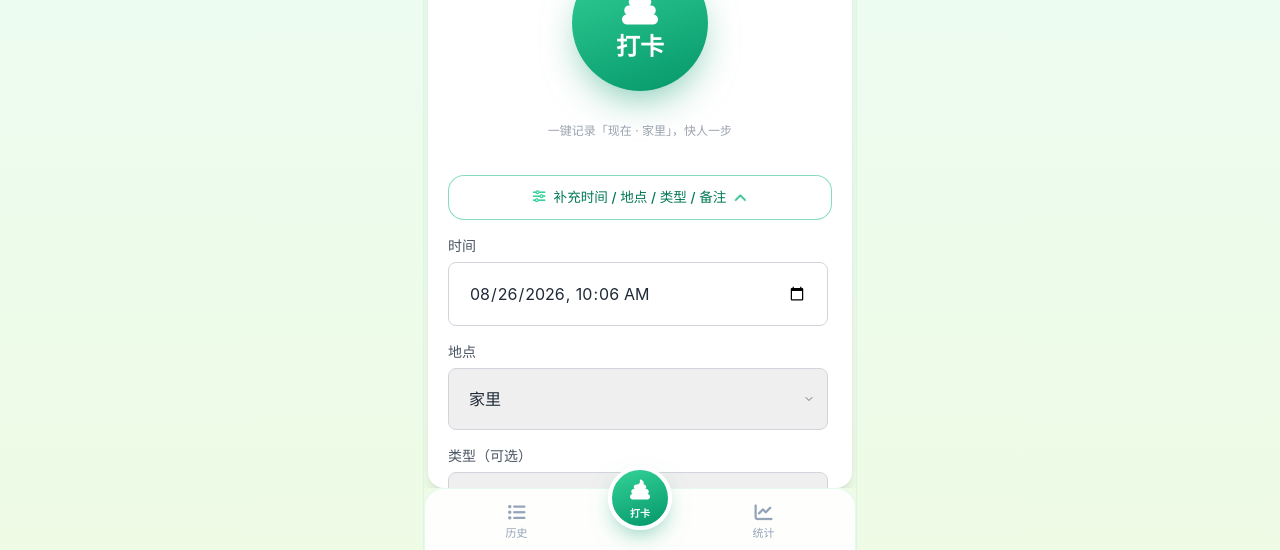
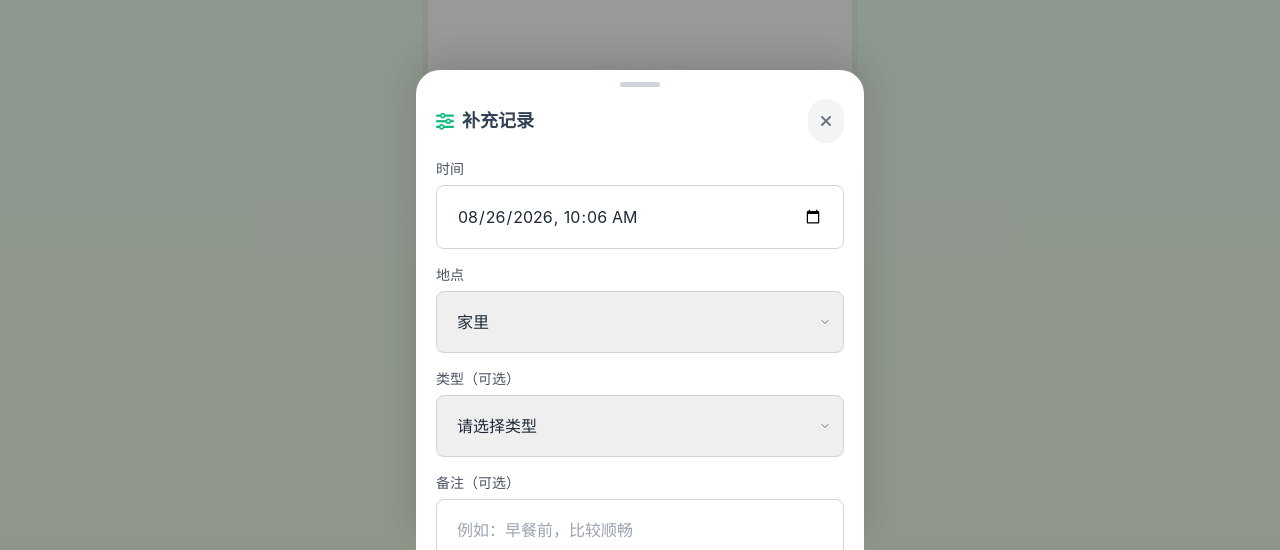
Before and after one commit to muziqiu2/ls, a website built with Vite: page index.html in a window 1280 px wide. Both pictures are taken after a click on the button "补充时间 / 地点 / 类型 / 备注". Shown: the part 250-800 px from the top of the page. Built offline with nearby package versions, Linux system fonts and the light colour scheme.

Commit message:
feat: 了解项目功能和目的
Co-authored-by: traeagent <traeagent@users.noreply.github.com>

```diff
--- a/index.html
+++ b/index.html
@@ -115,53 +115,12 @@
                             <p class="mt-8 text-xs text-gray-400">一键记录「现在 · 家里」，快人一步</p>
                         </div>
 
-                        <!-- 补充详情（默认折叠，保证打卡简单） -->
-                        <div id="supplementWrap" class="supplement-wrap">
-                            <button id="supplementToggle" type="button" aria-expanded="false" aria-controls="supplementPanel" class="supplement-toggle">
-                                <i class="fa-solid fa-sliders supplement-toggle-icon"></i>
-                                <span class="supplement-toggle-label">补充时间 / 地点 / 类型 / 备注</span>
-                                <i class="fa-solid fa-chevron-down supplement-chevron"></i>
-                            </button>
-                            <div id="supplementPanel" class="supplement-panel" role="region" aria-labelledby="supplementToggle">
-                            <form id="recordForm" class="space-y-4">
-                                <div>
-                                    <label for="recordTime" class="block text-gray-600 mb-1.5 text-sm font-medium">时间</label>
-                                    <input type="datetime-local" id="recordTime" class="input-field">
-                                </div>
-                                <div>
-                                    <label for="location" class="block text-gray-600 mb-1.5 text-sm font-medium">地点</label>
-                                    <select id="location" class="input-field">
-                                        <option value="家里">家里</option>
-                                        <option value="公司">公司</option>
-                                        <option value="学校">学校</option>
-                                        <option value="公共场所">公共场所</option>
-                                        <option value="其他">其他</option>
-                                    </select>
-                                </div>
-                                <div id="otherLocationContainer" class="hidden">
-                                    <label for="otherLocation" class="block text-gray-600 mb-1.5 text-sm font-medium">其他地点</label>
-                                    <input type="text" id="otherLocation" class="input-field" placeholder="请输入地点">
-                                </div>
-                                <div>
-                                    <label for="type" class="block text-gray-600 mb-1.5 text-sm font-medium">类型（可选）</label>
-                                    <select id="type" class="input-field">
-                                        <option value="">请选择类型</option>
-                                        <option value="正常">正常</option>
-                                        <option value="干燥">干燥</option>
-                                        <option value="稀便">稀便</option>
-                                        <option value="腹泻">腹泻</option>
-                                    </select>
-                                </div>
-                                <div>
-                                    <label for="notes" class="block text-gray-600 mb-1.5 text-sm font-medium">备注（可选）</label>
-                                    <textarea id="notes" class="input-field" rows="3" placeholder="例如：早餐前，比较顺畅"></textarea>
-                                </div>
-                                <button type="submit" class="btn-primary w-full">
-                                    <i class="fa-solid fa-check mr-2"></i>保存记录
-                                </button>
-                            </form>
-                            </div>
-                        </div>
+                        <!-- 补充详情：点击打开底部抽屉填写 -->
+                        <button id="supplementToggle" type="button" aria-expanded="false" aria-controls="supplementSheet" class="supplement-toggle">
+                            <i class="fa-solid fa-sliders supplement-toggle-icon"></i>
+                            <span class="supplement-toggle-label">补充时间 / 地点 / 类型 / 备注</span>
+                            <i class="fa-solid fa-chevron-up supplement-chevron"></i>
+                        </button>
                     </div>
                 </section>
 
@@ -262,6 +221,59 @@
                 <span class="bn-indicator"></span>
             </button>
         </nav>
+
+        <!-- 补充记录：底部抽屉 -->
+        <div id="supplementSheet" class="fixed inset-0 z-[70]">
+            <div class="supplement-backdrop" data-close-supplement></div>
+            <div class="supplement-sheet-panel">
+                <div class="supplement-sheet-handle"></div>
+                <div class="flex items-center justify-between mb-4">
+                    <h3 class="text-lg font-bold text-neutral-dark flex items-center">
+                        <i class="fa-solid fa-sliders text-emerald-500 mr-2"></i>补充记录
+                    </h3>
+                    <button type="button" data-close-supplement aria-label="关闭" class="w-9 h-9 rounded-full bg-gray-100 flex items-center justify-center text-gray-500 active:scale-95 transition-transform">
+                        <i class="fa-solid fa-xmark"></i>
+                    </button>
+                </div>
+                <form id="recordForm" class="space-y-4">
+                    <div>
+                        <label for="recordTime" class="block text-gray-600 mb-1.5 text-sm font-medium">时间</label>
+                        <input type="datetime-local" id="recordTime" class="input-field">
+                    </div>
+                    <div>
+                        <label for="location" class="block text-gray-600 mb-1.5 text-sm font-medium">地点</label>
+                        <select id="location" class="input-field">
+                            <option value="家里">家里</option>
+                            <option value="公司">公司</option>
+                            <option value="学校">学校</option>
+                            <option value="公共场所">公共场所</option>
+                            <option value="其他">其他</option>
+                        </select>
+                    </div>
+                    <div id="otherLocationContainer" class="hidden">
+                        <label for="otherLocation" class="block text-gray-600 mb-1.5 text-sm font-medium">其他地点</label>
+                        <input type="text" id="otherLocation" class="input-field" placeholder="请输入地点">
+                    </div>
+                    <div>
+                        <label for="type" class="block text-gray-600 mb-1.5 text-sm font-medium">类型（可选）</label>
+                        <select id="type" class="input-field">
+                            <option value="">请选择类型</option>
+                            <option value="正常">正常</option>
+                            <option value="干燥">干燥</option>
+                            <option value="稀便">稀便</option>
+                            <option value="腹泻">腹泻</option>
+                        </select>
+                    </div>
+                    <div>
+                        <label for="notes" class="block text-gray-600 mb-1.5 text-sm font-medium">备注（可选）</label>
+                        <textarea id="notes" class="input-field" rows="3" placeholder="例如：早餐前，比较顺畅"></textarea>
+                    </div>
+                    <button type="submit" class="btn-primary w-full">
+                        <i class="fa-solid fa-check mr-2"></i>保存记录
+                    </button>
+                </form>
+            </div>
+        </div>
 
         <!-- 设置：底部抽屉 -->
         <div id="settingsModal" class="fixed inset-0 bg-black/40 flex items-end z-50 hidden">
--- a/src/css/app.css
+++ b/src/css/app.css
@@ -119,6 +119,11 @@
     .input-field {
         font-size: 0.875rem !important;
         padding: 0.5rem 0.75rem !important;
+    }
+    /* 搜索框需保留左侧图标与右侧清除按钮的空间，避免窄屏时被上面的 !important 覆盖导致文字与图标重叠 */
+    #searchInput {
+        padding-left: 2.5rem !important;
+        padding-right: 4rem !important;
     }
     .swipe-card > .card {
         padding: 1rem !important;
@@ -812,9 +817,9 @@ canvas {
    打卡页「补充时间 / 地点 / 类型 / 备注」折叠表单
    ============================================ */
 
-/* 补充表单折叠面板 —— 用 JS 控制展开/收起，替代原生 <details>
-   原生 <details> 在卡片被 translateX 移出视口后，切回再展开时部分浏览器
-   无法可靠重算其内容高度，导致表单不显示。改为自绘面板后行为完全可控。 */
+/* 补充表单交互：改为“底部抽屉”上拉填写，替代原先内联展开与 <details>。
+   原生 <details> 在卡片被 translateX 移出视口后切回再展开时，部分浏览器
+   无法可靠重算内容高度导致表单不显示；底部抽屉不占用打卡页布局。 */
 
 /* 触发器：做成通栏卡片式的浅色“横条”，点击区 ≥44px */
 .supplement-toggle {
@@ -837,34 +842,63 @@ canvas {
     transition: background 0.2s ease, border-color 0.2s ease, color 0.2s ease;
 }
 .supplement-toggle:active { background: rgba(255, 255, 255, 0.9); }
-.supplement-wrap.is-open .supplement-toggle {
-    background: rgba(255, 255, 255, 0.85);
-    border-style: solid;
-    border-color: rgba(16, 185, 129, 0.5);
-    color: #047857;
+.supplement-toggle-icon { color: #34d399; font-size: 0.8rem; }
+.supplement-chevron { color: #10b981; font-size: 0.8rem; }
+
+/* ============================================
+   补充记录：底部抽屉（Bottom Sheet）
+   - 从屏幕底部上滑，不打乱打卡页布局、不压扁中央按钮
+   - 用 visibility+opacity 控制显隐，保证滑入/滑出过渡动画稳定
+   ============================================ */
+#supplementSheet {
+    position: fixed;
+    inset: 0;
+    z-index: 70;
+    display: flex;
+    align-items: flex-end;
+    justify-content: center;
+    visibility: hidden;
+    opacity: 0;
+    pointer-events: none;
+    transition: opacity 0.3s ease, visibility 0s linear 0.3s;
+    -webkit-tap-highlight-color: transparent;
 }
-.supplement-toggle-icon { color: #34d399; font-size: 0.8rem; }
-.supplement-chevron { color: #10b981; font-size: 0.8rem; transition: transform 0.35s ease; }
-.supplement-wrap.is-open .supplement-chevron { transform: rotate(180deg); }
+#supplementSheet.is-open {
+    visibility: visible;
+    opacity: 1;
+    pointer-events: auto;
+    transition: opacity 0.3s ease, visibility 0s;
+}
+#supplementSheet .supplement-backdrop {
+    position: absolute;
+    inset: 0;
+    background: rgba(0, 0, 0, 0.4);
+}
+#supplementSheet .supplement-sheet-panel {
+    position: relative;
+    width: 100%;
+    max-width: 28rem;
+    margin: 0 auto;
+    background: #fff;
+    border-radius: 1.5rem 1.5rem 0 0;
+    padding: 0.75rem 1.25rem calc(1.25rem + env(safe-area-inset-bottom));
+    max-height: min(82vh, 30rem);
+    overflow-y: auto;
+    overscroll-behavior: contain;
+    -webkit-overflow-scrolling: touch;
+    box-shadow: 0 -12px 40px rgba(0, 0, 0, 0.15);
+    transform: translateY(100%);
+    transition: transform 0.38s cubic-bezier(.22, 1, .36, 1);
+}
+#supplementSheet.is-open .supplement-sheet-panel { transform: translateY(0); }
 
-/* 展开面板：max-height 过渡动画 + 内部滚动。
-   收起时高度压到 0；展开时限高不压扁中央「打卡」大按钮，窄屏不溢出。 */
-.supplement-panel {
-    max-height: 0;
-    overflow-y: hidden;
-    opacity: 0;
-    transform: translateY(-6px);
-    transition: max-height 0.38s cubic-bezier(.22,1,.36,1), opacity 0.28s ease, transform 0.28s ease;
-}
-.supplement-wrap.is-open .supplement-panel {
-    max-height: min(62vh, 26rem);
-    overflow-y: auto;
-    opacity: 1;
-    transform: translateY(0);
-    -webkit-overflow-scrolling: touch;
-    overscroll-behavior: contain;
-    padding-top: 1rem;
-    padding-right: 4px;
+/* 顶部拖拽指示条 */
+#supplementSheet .supplement-sheet-handle {
+    width: 2.5rem;
+    height: 0.3125rem;
+    border-radius: 999px;
+    background: #d1d5db;
+    margin: 0 auto 0.75rem;
 }
 
 /* 选项卡内按钮最小点击区 */
--- a/src/js/app.js
+++ b/src/js/app.js
@@ -20,6 +20,7 @@ import {
   quickLog,
   handleLocationChange,
   toggleSupplement,
+  closeSupplement,
   toggleFilterContainer,
   applyFilter,
   resetFilter,
@@ -52,6 +53,7 @@ function bindEvents() {
   document.getElementById('recordForm').addEventListener('submit', handleFormSubmit);
   document.getElementById('location').addEventListener('change', handleLocationChange);
   document.getElementById('supplementToggle').addEventListener('click', toggleSupplement);
+  document.querySelectorAll('[data-close-supplement]').forEach(btn => btn.addEventListener('click', closeSupplement));
 
   // 筛选与搜索
   document.getElementById('filterBtn').addEventListener('click', toggleFilterContainer);
@@ -136,6 +138,7 @@ function handleKeydown(e) {
     [el.settingsModal, el.restoreModal, el.confirmModal].forEach(m => {
       if (m) m.classList.add('hidden');
     });
+    closeSupplement();
   }
 }
 
--- a/src/js/records.js
+++ b/src/js/records.js
@@ -26,12 +26,29 @@ export function setCurrentTime() {
 }
 
 /**
- * 展开 / 收起补充表单折叠面板（替代原生 <details>，避免切标签后展开失效）
+ * 展开 / 收起补充记录底部抽屉
+ * 采用 visibility+opacity 控制显隐，保证滑入/滑出的过渡动画稳定。
  */
 export function toggleSupplement() {
-  const isOpen = el.supplementWrap.classList.toggle('is-open');
-  el.supplementToggle.setAttribute('aria-expanded', String(isOpen));
-  if (isOpen) setCurrentTime(); // 展开时刷新时间，确保用户看到的是“现在”
+  if (el.supplementSheet.classList.contains('is-open')) {
+    closeSupplement();
+  } else {
+    openSupplement();
+  }
+}
+
+function openSupplement() {
+  el.supplementSheet.classList.add('is-open');
+  el.supplementToggle.setAttribute('aria-expanded', 'true');
+  setCurrentTime(); // 打开时刷新为「现在」，确保用户看到的就是当前时间
+}
+
+/**
+ * 关闭补充记录底部抽屉
+ */
+export function closeSupplement() {
+  el.supplementSheet.classList.remove('is-open');
+  el.supplementToggle.setAttribute('aria-expanded', 'false');
 }
 
 /**
@@ -126,6 +143,7 @@ export async function handleFormSubmit(e) {
   resetForm();
   refreshAfterDataChange();
   showSuccessAnimation();
+  setTimeout(closeSupplement, 900); // 先展示“保存成功”，再自动收起抽屉
 }
 
 /**
--- a/src/js/state.js
+++ b/src/js/state.js
@@ -22,7 +22,7 @@ export function initDom() {
   // 表单单元素
   el.recordForm = document.getElementById('recordForm');
   el.supplementToggle = document.getElementById('supplementToggle');
-  el.supplementWrap = document.getElementById('supplementWrap');
+  el.supplementSheet = document.getElementById('supplementSheet');
   el.recordTimeInput = document.getElementById('recordTime');
   el.locationSelect = document.getElementById('location');
   el.otherLocationContainer = document.getElementById('otherLocationContainer');
```
Also changed, not shown: 1 other file.
